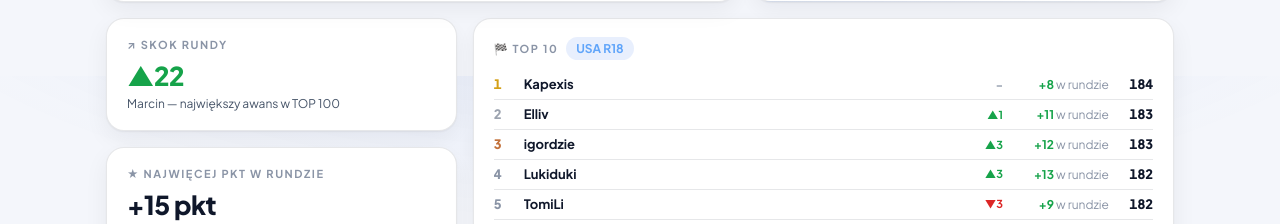
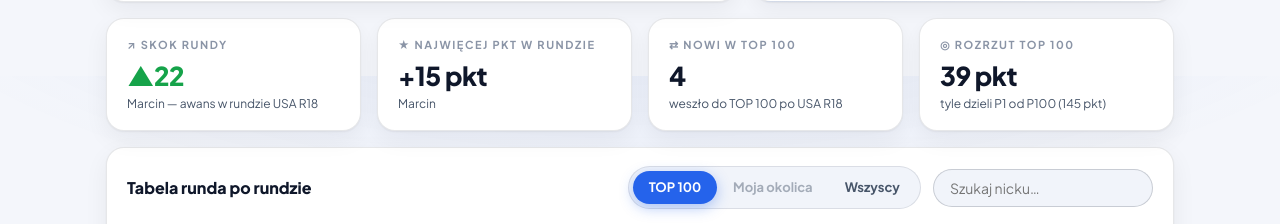
Before and after one commit to patrykw-labs/parcferme-ranking, a plain HTML site: page index.html in a window 1280 px wide. Shown: the part 724-948 px from the top of the page. Drawn offline with Linux system fonts and the light colour scheme.

Commit message:
Revert "Kafelek TOP 10 zamiast „Nowi w TOP 100”; skok rundy liczony w TOP 100"
This reverts commit dd860f53280f3134cbe46f593da25b463b2997b4.

```diff
--- a/index.html
+++ b/index.html
@@ -100,20 +100,7 @@ h1 em{font-style:normal;background:linear-gradient(90deg,var(--accent-2),var(--a
 .me-stat small{font-size:15px;font-weight:600;color:var(--text-2);letter-spacing:0;margin-left:6px}
 .me-hint{font-size:12px;color:var(--muted)}
 
-.tiles{display:grid;grid-template-columns:1fr 2fr;gap:16px;margin-top:16px}
-.tiles>.tile{grid-column:1}
-#t-top10{grid-column:2;grid-row:1 / span 3}
-.top10{list-style:none;margin:10px 0 0;padding:0;counter-reset:none}
-.top10 li{display:flex;align-items:center;gap:10px;padding:5px 0;border-bottom:1px solid var(--border);font-size:13px}
-.top10 li:last-child{border-bottom:0}
-.top10 .r{width:20px;font-weight:800;color:var(--muted);font-variant-numeric:tabular-nums}
-.top10 li:nth-child(1) .r{color:#d4a017}.top10 li:nth-child(2) .r{color:#9ca3af}.top10 li:nth-child(3) .r{color:#c2713b}
-.top10 .n{flex:1;min-width:0;overflow:hidden;text-overflow:ellipsis;white-space:nowrap;font-weight:700}
-.top10 .m{width:40px;text-align:right;font-size:11px;font-weight:700}
-.top10 .g{width:96px;text-align:right;font-size:12px;color:var(--muted)}
-.top10 .g b{color:var(--up);font-weight:700}
-.top10 .p{width:34px;text-align:right;font-weight:800;font-variant-numeric:tabular-nums}
-.top10 li.me{background:var(--me);margin:0 -8px;padding:5px 8px;border-radius:8px}
+.tiles{display:grid;grid-template-columns:repeat(4,1fr);gap:16px;margin-top:16px}
 .tile{padding:18px 20px}
 .tile .val{font-size:26px;font-weight:800;letter-spacing:-.02em;margin-top:8px;line-height:1.15;word-break:break-word}
 .tile .val.up{color:var(--up)}
@@ -165,9 +152,6 @@ tr.me .c-name::after{content:"TY";margin-left:8px;padding:1px 6px;border-radius:
 @media (max-width:860px){
   .hero{grid-template-columns:1fr}
   .tiles{grid-template-columns:repeat(2,1fr)}
-  .tiles>.tile{grid-column:auto}
-  #t-top10{grid-column:1 / -1;grid-row:auto;order:1}
-  .tiles>#t-gap{grid-column:1 / -1}
 }
 @media (max-width:560px){
   .coffee-btn span{display:none}
@@ -175,7 +159,6 @@ tr.me .c-name::after{content:"TY";margin-left:8px;padding:1px 6px;border-radius:
   .tiles{gap:10px}
   .tile{padding:14px}
   .tile .val{font-size:20px}
-  .top10 .g{display:none}
   .hero-main,.hero-me{padding:18px}
   .board-head{padding:14px}
   .search{width:100%}
@@ -221,8 +204,8 @@ tr.me .c-name::after{content:"TY";margin-left:8px;padding:1px 6px;border-radius:
   <section class="tiles">
     <div class="card tile"><div class="label">↗ Skok rundy</div><div class="val up" id="k-jump">—</div><div class="desc" id="k-jump-d"></div></div>
     <div class="card tile"><div class="label">★ Najwięcej pkt w rundzie</div><div class="val" id="k-best">—</div><div class="desc" id="k-best-d"></div></div>
-    <div class="card tile" id="t-top10"><div class="label">🏁 TOP 10 <span class="chip blue" id="k-top10-r">—</span></div><ol class="top10" id="k-top10"></ol></div>
-    <div class="card tile" id="t-gap"><div class="label">◎ Rozrzut TOP 100</div><div class="val" id="k-gap">—</div><div class="desc" id="k-gap-d"></div></div>
+    <div class="card tile"><div class="label">⇄ Nowi w TOP 100</div><div class="val" id="k-new">—</div><div class="desc" id="k-new-d"></div></div>
+    <div class="card tile"><div class="label">◎ Rozrzut TOP 100</div><div class="val" id="k-gap">—</div><div class="desc" id="k-gap-d"></div></div>
   </section>
 
   <section class="card board">
@@ -366,22 +349,20 @@ function psRenderKpis(names) {
   }).join('');
 
   // kafelki rundy
-  var jump = null, best = null;
+  var jump = null, best = null, newc = 0;
   names.forEach(function(x) {
-    var m = psMove(x), cur = P[x][last];
-    // skok liczony w TOP 100 — przy pełnym rankingu awanse z dołu tabeli byłyby nieporównywalne
-    if (typeof m === 'number' && cur && cur.position <= 100 && (jump === null || m > jump.v)) jump = { n: x, v: m };
+    var m = psMove(x), cur = P[x][last], prv = n > 1 ? P[x][state.rounds[n - 2]] : null;
+    if (n > 1 && cur && cur.position <= 100 && (!prv || prv.position > 100)) newc++;
+    if (typeof m === 'number' && (jump === null || m > jump.v)) jump = { n: x, v: m };
     var d = psRoundDelta(x, n - 1);
     if (d !== null && (best === null || d > best.v)) best = { n: x, v: d };
   });
   document.getElementById('k-jump').textContent = jump ? '▲' + jump.v : '—';
-  document.getElementById('k-jump-d').textContent = jump ? jump.n + ' — największy awans w TOP 100' : '';
+  document.getElementById('k-jump-d').textContent = jump ? jump.n + ' — awans w rundzie ' + last : '';
   document.getElementById('k-best').textContent = best ? psSigned(best.v) + ' pkt' : '—';
   document.getElementById('k-best-d').textContent = best ? best.n : '';
-  document.getElementById('k-top10-r').textContent = last;
-  document.getElementById('k-top10').innerHTML = names.slice(0, 10).map(function(x, i) {
-    return '<li class="' + (psIsMe(x) ? 'me' : '') + '"><span class="r">' + (i + 1) + '</span><span class="n" title="' + psEsc(x) + '">' + psEsc(x) + '</span><span class="m">' + psMoveHtml(psMove(x)) + '</span><span class="g">' + (function(d) { return d === null ? '' : '<b>' + psSigned(d) + '</b> w rundzie'; })(psRoundDelta(x, n - 1)) + '</span><span class="p">' + P[x][last].points + '</span></li>';
-  }).join('');
+  document.getElementById('k-new').textContent = n > 1 ? newc : '—';
+  document.getElementById('k-new-d').textContent = n > 1 ? 'weszło do TOP 100 po ' + last : '';
   var p100 = names[Math.min(99, names.length - 1)];
   var cut = P[p100][last] ? P[p100][last].points : null;
   document.getElementById('k-gap').textContent = cut !== null ? (ld.points - cut) + ' pkt' : '—';
```
